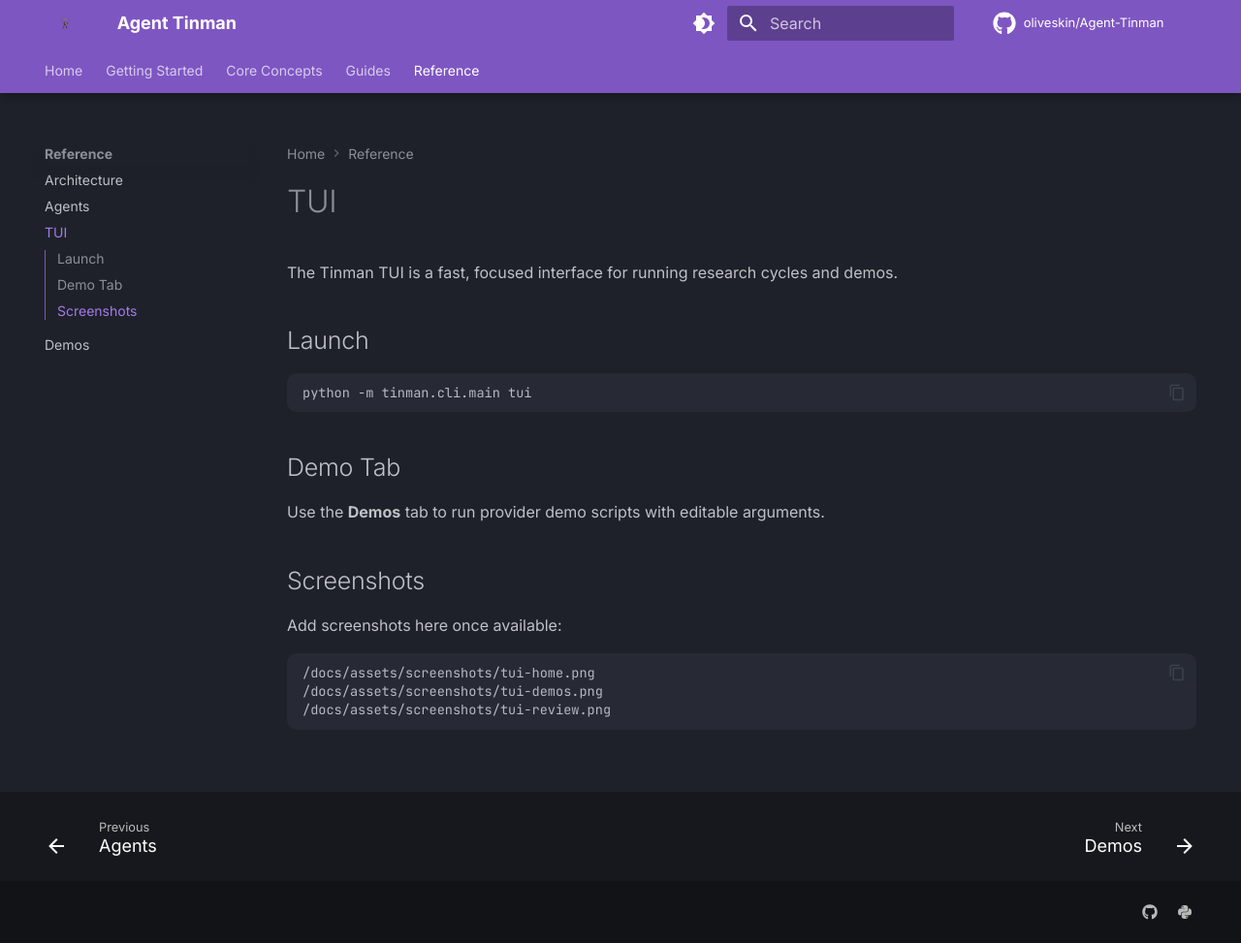
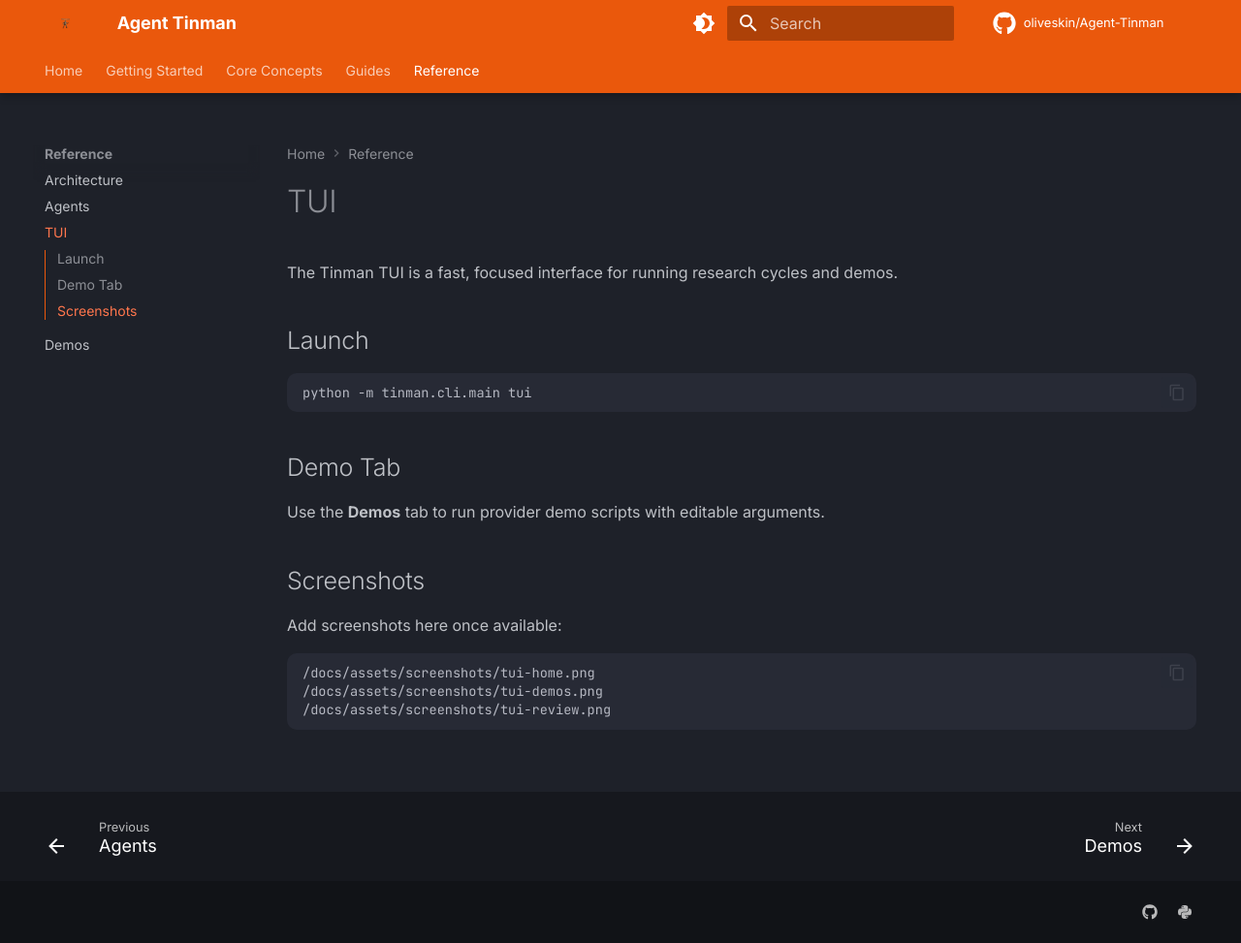
Before and after one commit to oliveskin/Agent-Tinman, an MkDocs documentation site: the page built from docs/tui.md, in a window 1280 px wide and 973 px high. Shown: the whole window at 97% size. Built offline with MkDocs 1.6.1 and Material for MkDocs 9.7.7, drawn with Linux system fonts in a browser that asks for light colours; comment, search, counter and statistics services are not loaded.

Commit message:
Change color scheme to orange/rust (tin color)

```diff
--- a/docs/stylesheets/extra.css
+++ b/docs/stylesheets/extra.css
@@ -1,10 +1,16 @@
 /* Agent Tinman - Custom Styles */
 
 :root {
-  --md-primary-fg-color: #7c3aed;
-  --md-primary-fg-color--light: #a78bfa;
-  --md-primary-fg-color--dark: #5b21b6;
-  --md-accent-fg-color: #f59e0b;
+  --md-primary-fg-color: #d97706;
+  --md-primary-fg-color--light: #f59e0b;
+  --md-primary-fg-color--dark: #b45309;
+  --md-accent-fg-color: #fbbf24;
+}
+
+[data-md-color-scheme="slate"] {
+  --md-primary-fg-color: #ea580c;
+  --md-primary-fg-color--light: #f97316;
+  --md-primary-fg-color--dark: #c2410c;
 }
 
 /* Hero section styling */
--- a/mkdocs.yml
+++ b/mkdocs.yml
@@ -34,14 +34,14 @@ theme:
   palette:
     # Dark mode (default)
     - scheme: slate
-      primary: deep purple
+      primary: deep orange
       accent: amber
       toggle:
         icon: material/brightness-4
         name: Switch to light mode
     # Light mode
     - scheme: default
-      primary: deep purple
+      primary: deep orange
       accent: amber
       toggle:
         icon: material/brightness-7
```
Also changed, not shown: README.md (+2 -2 lines), docs/index.md (+2 -2 lines).
